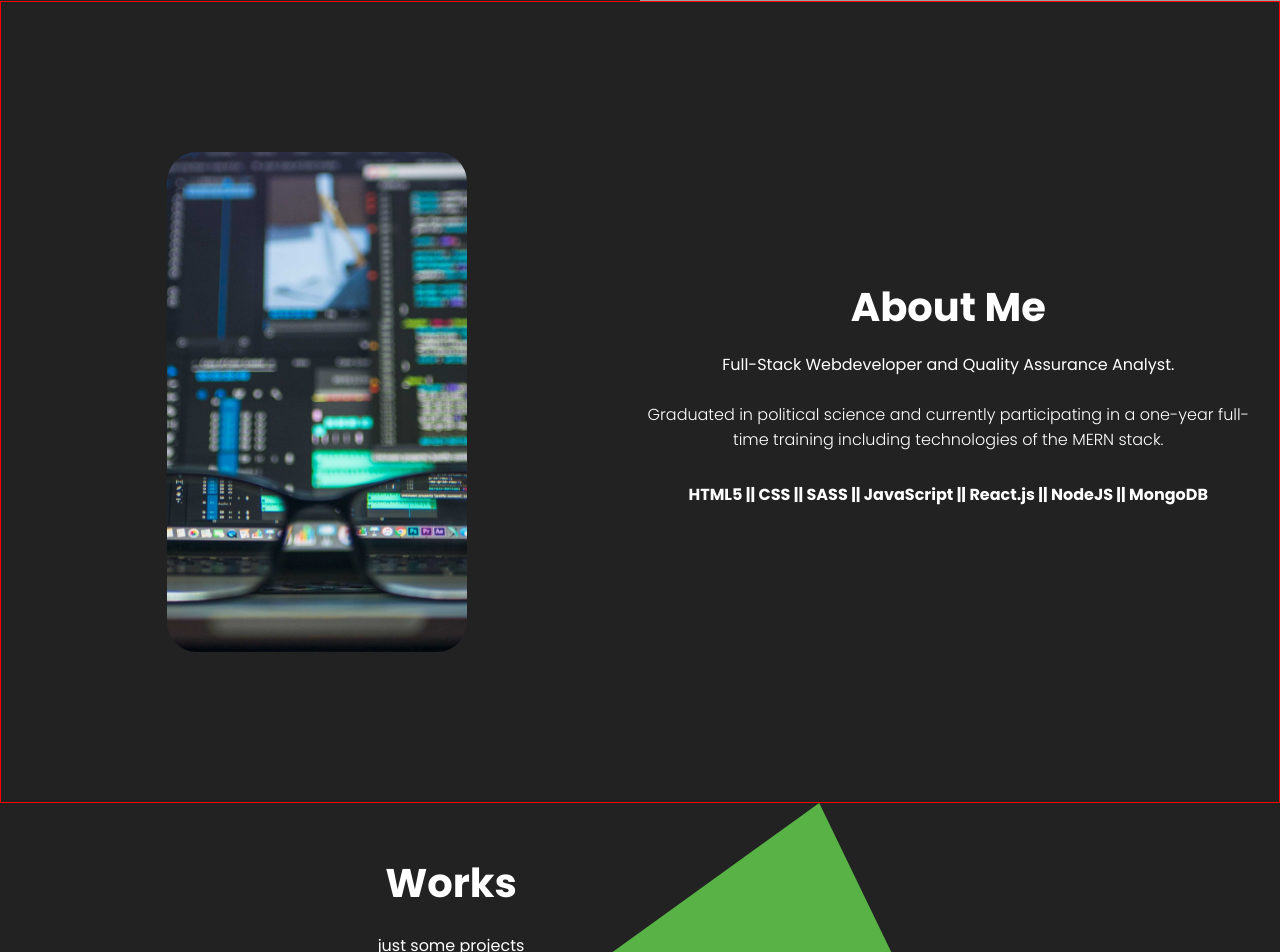
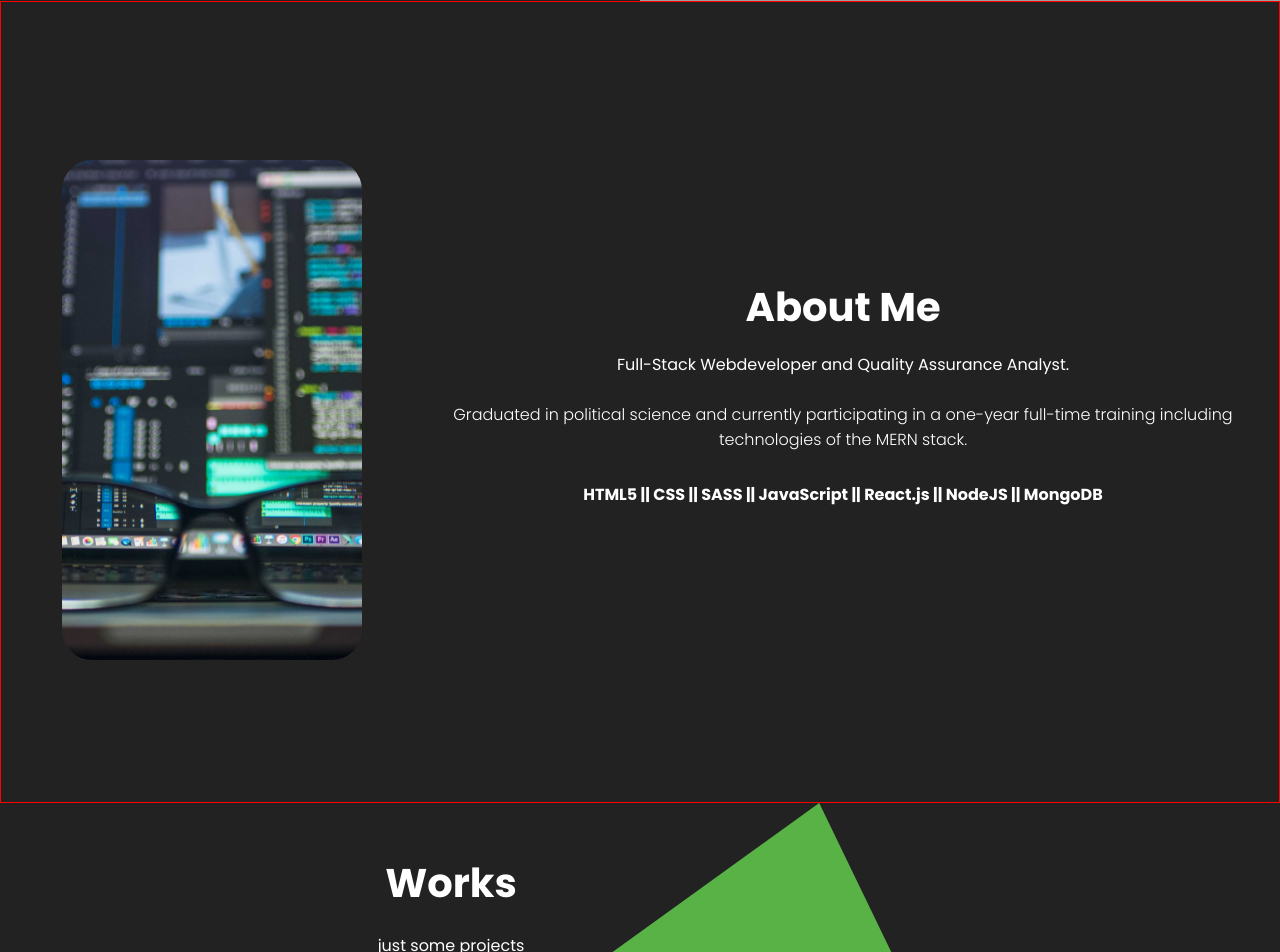
Before and after one commit to Pierluigi10/Portfolio_React, a React (Create React App) app: page / in a window 1280 px wide. Shown: the part 799-1751 px from the top of the page. Built offline with nearby package versions, Linux system fonts and the light colour scheme; grey boxes are pictures that could not be loaded.

Commit message:
change style of about

```diff
--- a/src/components/about/about.scss
+++ b/src/components/about/about.scss
@@ -7,16 +7,15 @@
 
   .a_left {
     flex: 1;
-    // flex-grow: 1;
     display: flex;
     align-items: center;
     justify-content: center;
-    // background-color: red;
-    height: 100%;
+    // height: 100%;
 
     .a_card {
-      height: 200px;
-      width: 300px;
+      height: 150px;
+      width: 250px;
+      margin-top: 15px;
       // border: 1px solid red;
 
       .a_img {
@@ -25,12 +24,13 @@
         height: 100%;
         width: 100%;
         object-fit: cover;
+        //
       }
     }
   }
 
   .a_right {
-    flex: 1;
+    flex: 2;
     display: flex;
     flex-direction: column;
     align-items: center;
@@ -62,8 +62,7 @@
     flex-direction: row;
 
     .a_left {
-
-    .a_card {
+      .a_card {
         height: 500px;
         width: 300px;
         // border: 3px blue solid;
@@ -77,7 +76,7 @@
         font-size: 40px;
       }
 
-     .a_language {
+      .a_language {
         margin: 20px 0px;
       }
     }
--- a/src/components/intro/intro.scss
+++ b/src/components/intro/intro.scss
@@ -56,6 +56,7 @@
         // visibility: hidden;
       }
     }
+
     .i_scroll {
       visibility: hidden;
     }
@@ -74,7 +75,6 @@
         0% 50%,
         25% 0%
       );
-
       background-color: #59b246;
       width: 100%;
       height: 100%;
```
